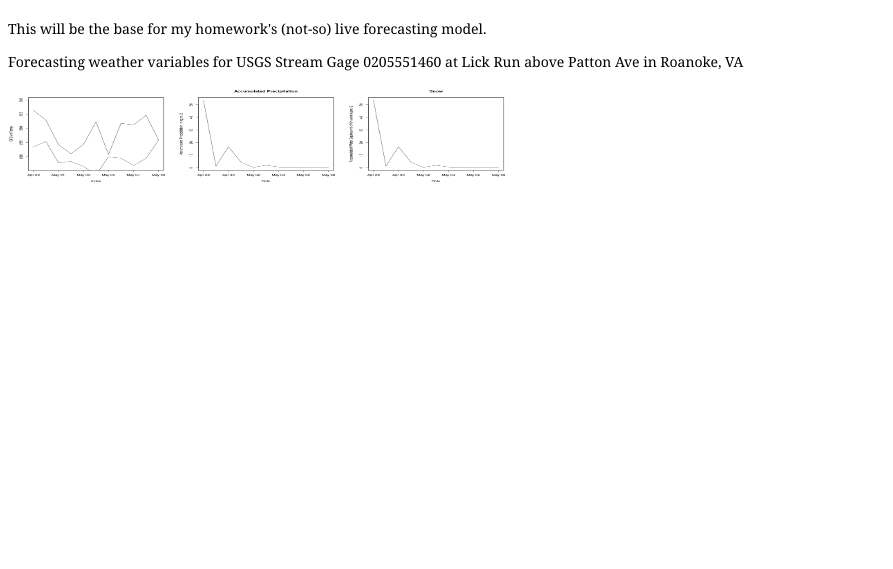
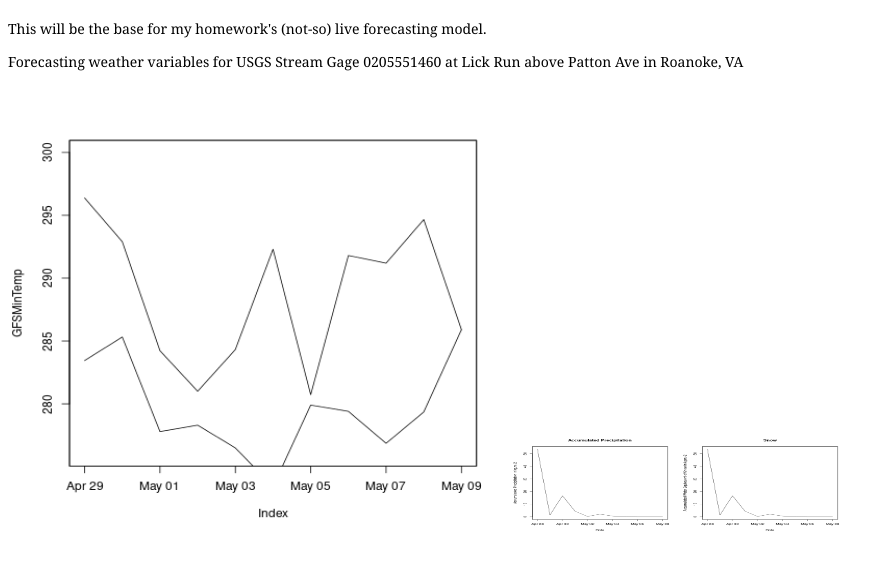
Before and after one commit to cnicole00/cnicole00.github.io, a plain HTML site: page index.html in a window 1280 px wide. Shown: the part 87-656 px from the top of the page, without its empty margins (0-893 px from the left). Drawn offline with Linux system fonts and the light colour scheme.

Commit message:
Update index.html

```diff
--- a/index.html
+++ b/index.html
@@ -16,7 +16,7 @@ p {font-family:Georgia, serif;font-size:14px;font-style:normal;font-weight:norma
 <h1>Nicole's Modeling Site for BSE4304</h1>
 <p>This will be the base for my homework's (not-so) live forecasting model.</p>
 <p>Forecasting weather variables for USGS Stream Gage 0205551460 at Lick Run above Patton Ave in Roanoke, VA</p>
-  <img src="/TempForecast.png" width="166" height="101" alt="Forecast Temperatures">
+  <img src="/TempForecast.png" width="500" height="450" alt="Forecast Temperatures">
   <img src="/PrecipForecast.png" width="166" height="101" alt="Forecast Precipitation">
   <img src="/SnowForecast.png" width="166" height="101" alt="Forecast Snow">
 </body>
```
